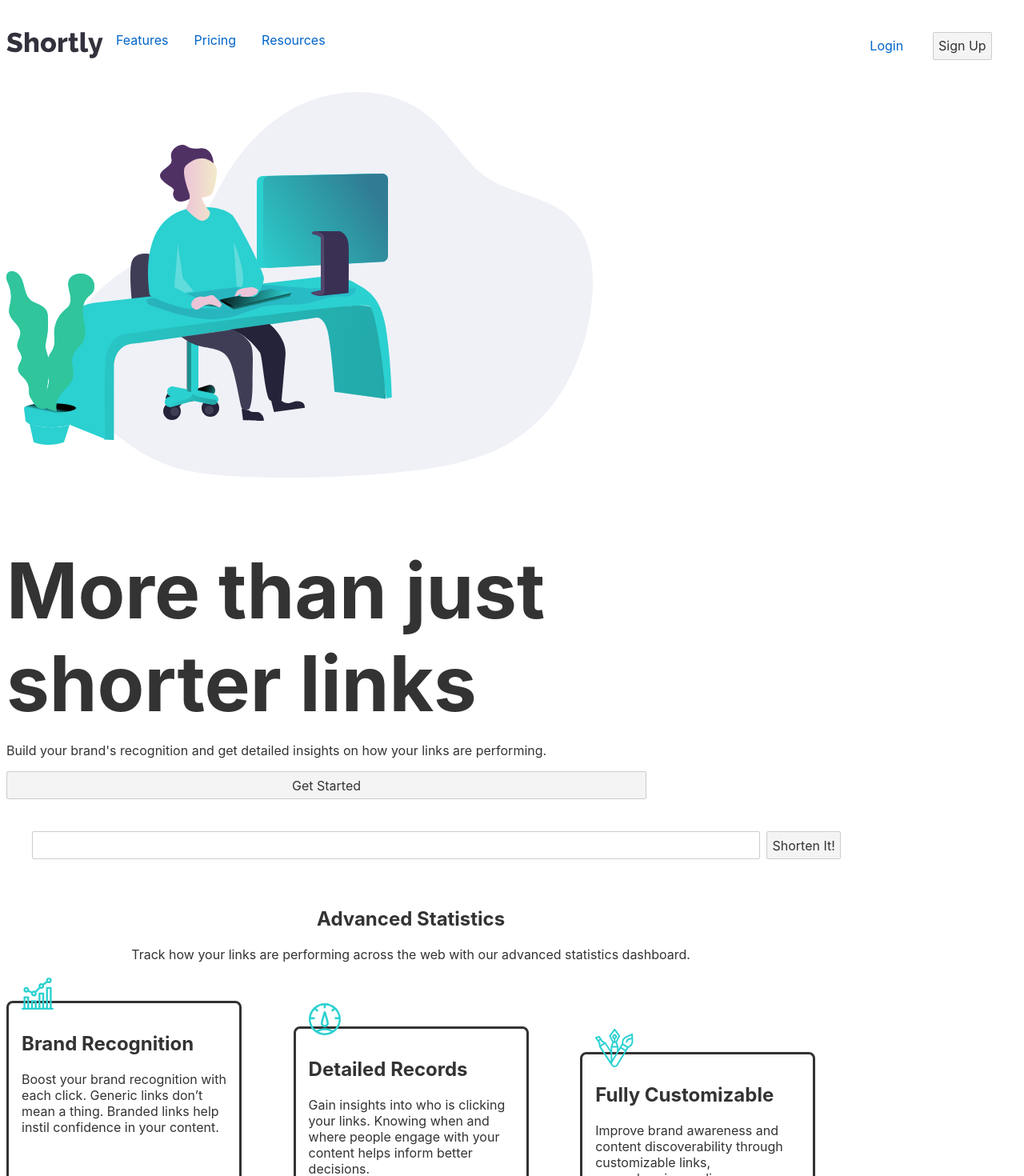
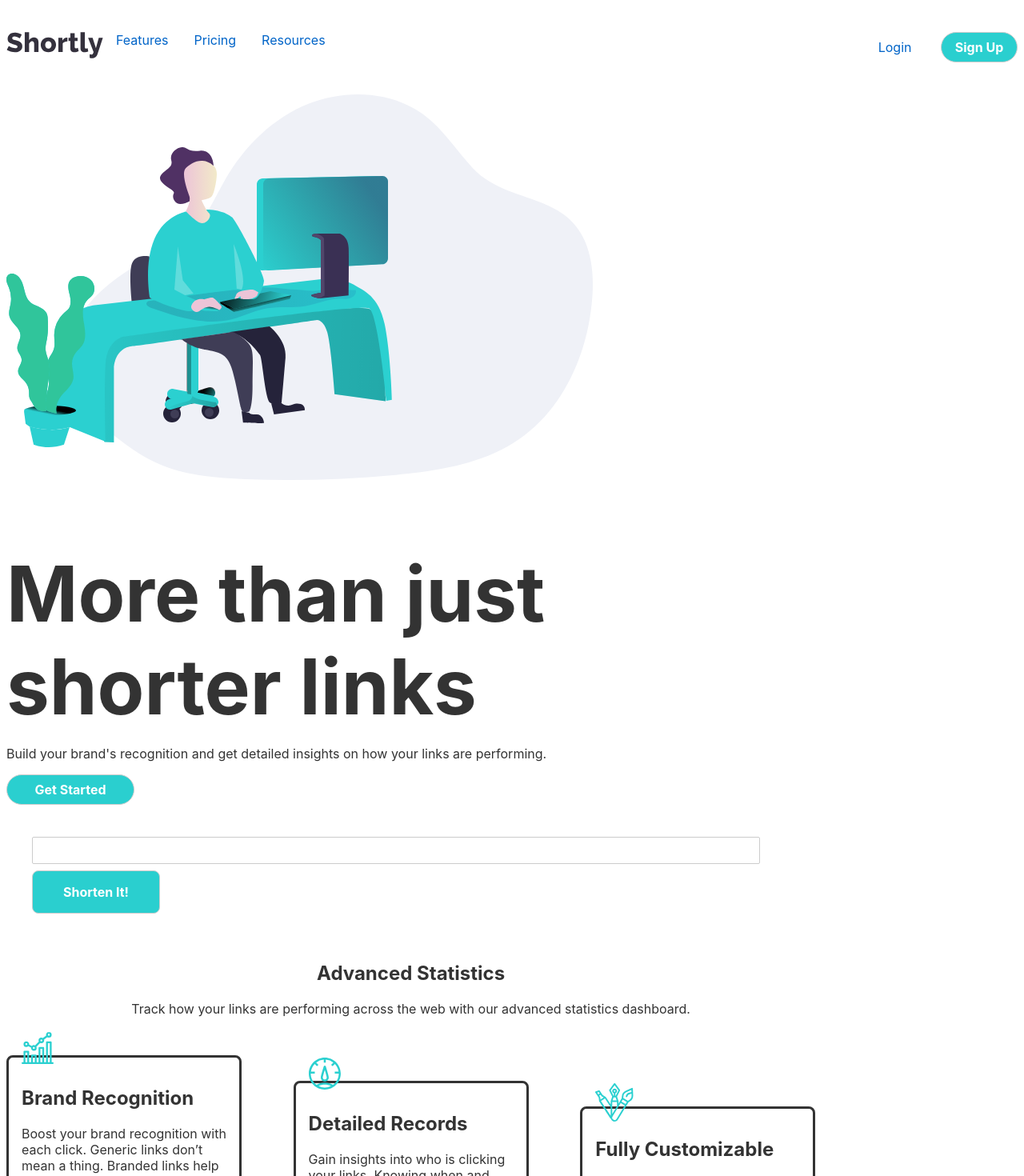
Before and after one commit to roc2246/urlShortening_frontEndMentor, a Svelte app: page / in a window 1280 px wide. Shown: the top 1470 px of the page at 80% size. Built offline with nearby package versions, Linux system fonts and the light colour scheme.

Commit message:
Created button interface

```diff
--- a/src/components/Button.svelte
+++ b/src/components/Button.svelte
@@ -5,9 +5,28 @@
 
 <button class={className} on:click><slot /></button>
 
-<style>
-    button{
+<style lang="scss">
+  @import '../scss/global';
+    .btn{
         white-space: nowrap;
+        background-color: $cyan;
+        color: white;
+        font-weight: 700;
+        &--CTA{
+            border-radius: 2rem;
+            width: 10rem;
+            padding: .5rem;
+        }
+        &--signup{
+            border-radius: 2rem;
+            width: 6rem;
+            padding: .5rem;
+        }
+        &--shorten{
+            border-radius: .5rem;
+            width: 10rem;
+            padding: 1rem;
+        }
     }
 
 
--- a/src/scss/global.scss
+++ b/src/scss/global.scss
@@ -1 +1,12 @@
-@import 'typography';
+// Colors
+
+$cyan: hsl(180, 66%, 49%);
+$dark-violet: hsl(257, 27%, 26%);
+$red: hsl(0, 87%, 67%);
+$gray:hsl(0, 0%, 75%);
+$grayish-violet:hsl(257, 7%, 63%);
+$very-dark-blue: hsl(255, 11%, 22%);
+$very-dark-violet:hsl(260, 8%, 14%);
+
+
+// Mixins
--- a/src/scss/typography.scss
+++ /dev/null
@@ -1,4 +0,0 @@
-.heading-primary{
-    margin-bottom: 0;
-    font-size: 6rem;
-}
--- a/src/sections/CTA.svelte
+++ b/src/sections/CTA.svelte
@@ -4,7 +4,7 @@
 
 <section class="CTA">
     <h2 class="heading-secondary--CTA">Boost your links today</h2>
-    <Button>Get Started</Button>
+    <Button className="btn btn--CTA">Get Started</Button>
 </section>
 
 <style lang="scss">
--- a/src/sections/Footer.svelte
+++ b/src/sections/Footer.svelte
@@ -50,6 +50,7 @@
   @media (max-width: 375px) {
     .footer{
       flex-direction: column;
+      align-items: center;
     }
   }
 </style>
--- a/src/sections/Form.svelte
+++ b/src/sections/Form.svelte
@@ -40,7 +40,7 @@
 
 <form class="shortener" on:submit|preventDefault>
   <input type="text" name="" id="" class="url--before" />
-  <Button className="btn" on:click={() => isURL()}>Shorten It!</Button>
+  <Button className="btn btn--shorten" on:click={() => isURL()}>Shorten It!</Button>
 </form>
 
 {#each shortURLs as url, i}
--- a/src/sections/Hero.svelte
+++ b/src/sections/Hero.svelte
@@ -9,7 +9,7 @@
       Build your brand's recognition and get detailed insights on how your links
       are performing.
     </p>
-    <Button>Get Started</Button>
+    <Button className="btn btn--CTA">Get Started</Button>
   </div>
 <div class="hero__image">
   <img  src="images/illustration-working.svg" alt="" />
@@ -18,6 +18,10 @@
 
 <style lang="scss">
   @import '../scss/global';
+  .heading-primary{
+    margin-bottom: 0;
+    font-size: 6rem;
+}
   .hero{
     display: flex;
     flex-direction: row;
--- a/src/sections/Navigation.svelte
+++ b/src/sections/Navigation.svelte
@@ -1,4 +1,5 @@
 <script>
+  import Button from '../components/Button.svelte'
   export let navMode;
 </script>
 
@@ -14,7 +15,8 @@
   </section>
   <section class="nav__users">
     <a href="blank" class="nav__users--login">Login</a>
-    <button class="btn nav__users--register">Sign Up</button>
+    <Button className="btn btn--signup">Sign Up</Button>
+    <!-- <button class="btn nav__users--register">Sign Up</button> -->
   </section>
 </nav>
 
```
